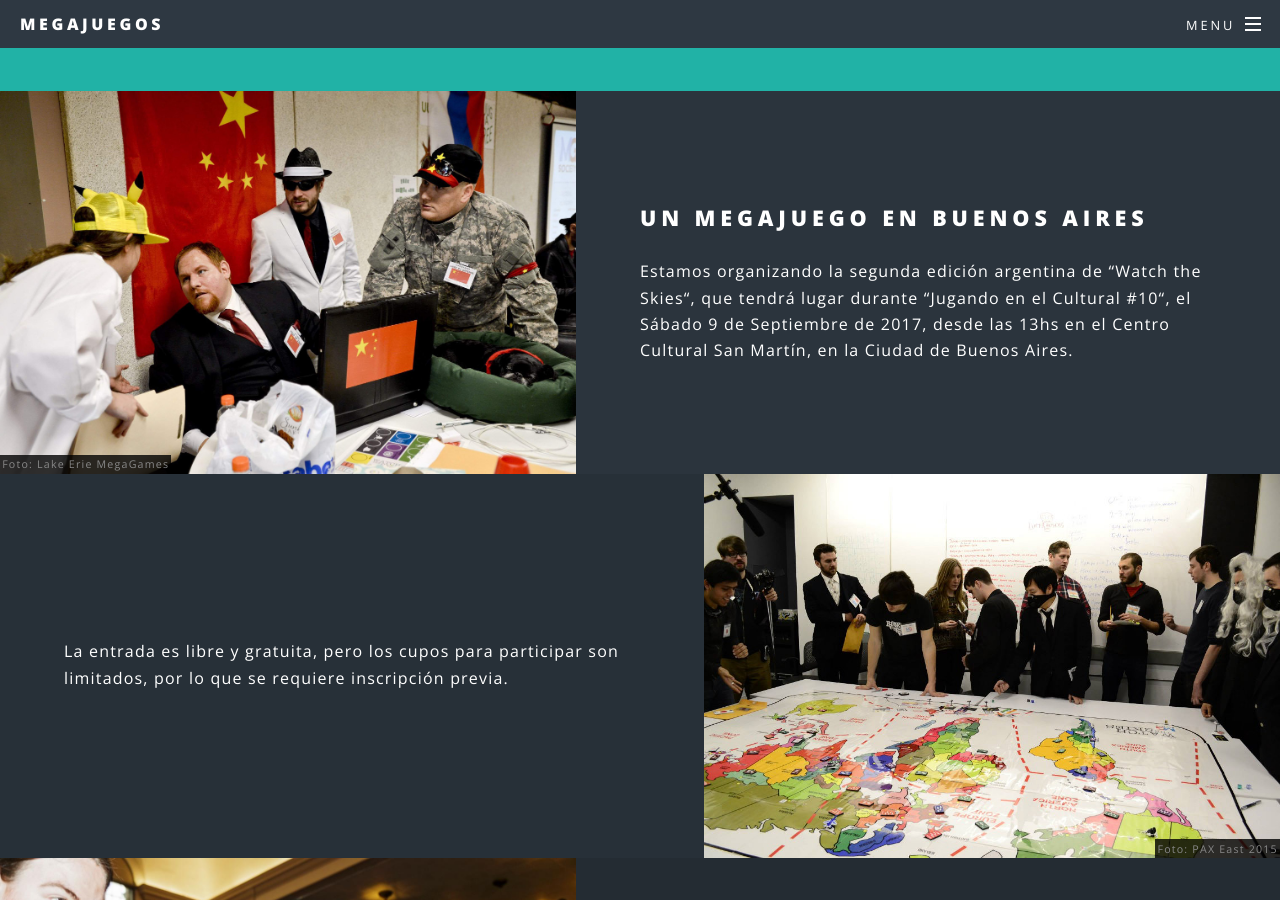
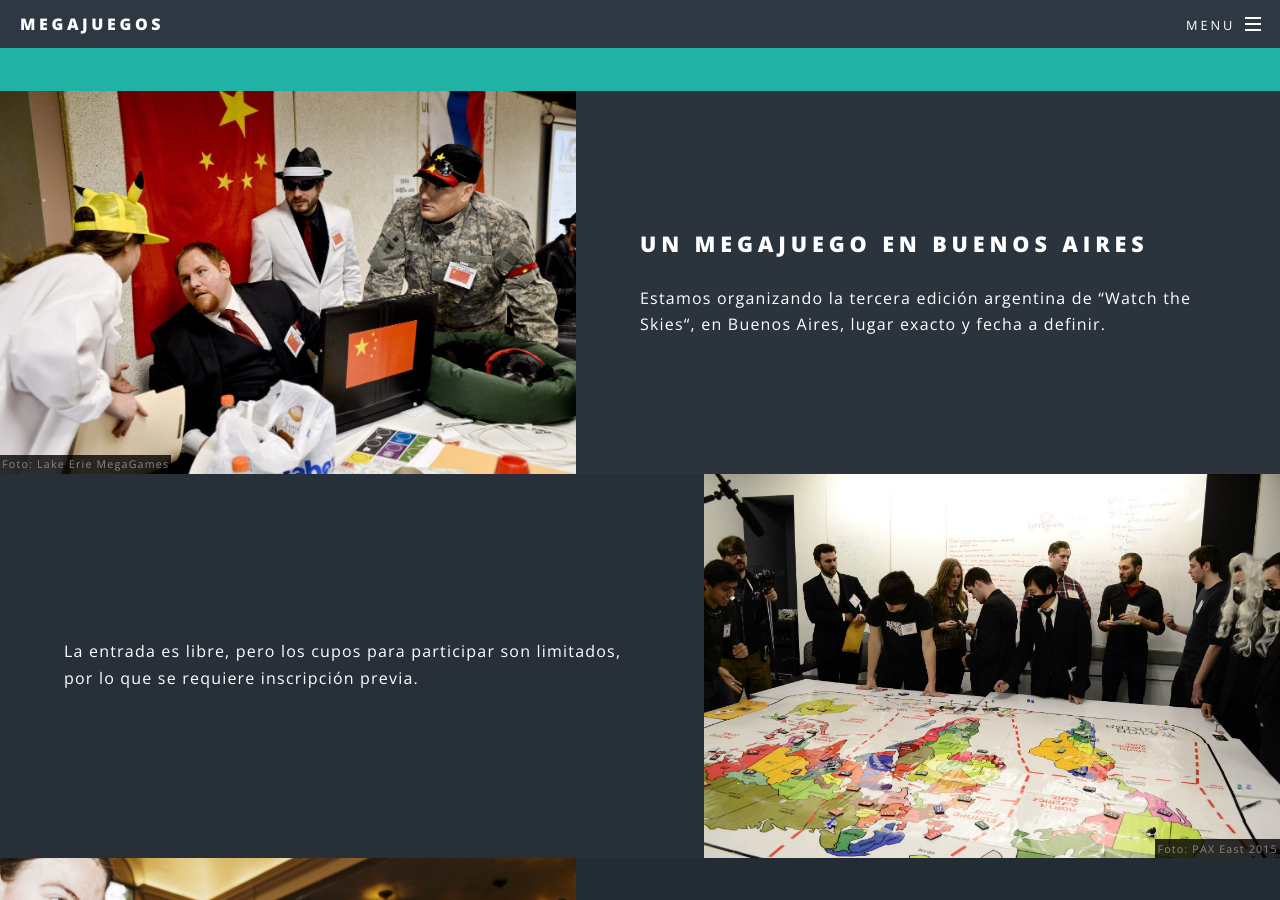
Before and after one commit to megajuegos/megajuegos.github.io, a Jekyll site: the page built from index.html, in a window 1280 px wide and 900 px high, scrolled down 1758 px. Built offline with Jekyll 4.4.1, drawn with Linux system fonts in a browser that asks for light colours; some of the changed text lies outside the part shown.

Commit message:
Tercera edición

```diff
--- a/index.html
+++ b/index.html
@@ -40,11 +40,15 @@ layout: landing
 							</div>
 							<div class="content">
 								<h2>Un megajuego en Buenos Aires</h2>
-								<p>Estamos organizando la segunda edición argentina
-								de “Watch the Skies“, que tendrá lugar durante
-                “Jugando en el Cultural #10“, el Sábado 9 de Septiembre de 2017,
-                desde las 13hs en el Centro Cultural San Martín,
-								en la Ciudad de Buenos Aires.
+								<p>Estamos organizando la tercera edición argentina
+								de “Watch the Skies“,
+								en Buenos Aires, lugar exacto y fecha a definir.
+{% comment %}
+	que tendrá lugar durante
+	“Jugando en el Cultural #10“, el Sábado 9 de Septiembre de 2017,
+	desde las 13hs en el Centro Cultural San Martín,
+	en la Ciudad de Buenos Aires.
+{% endcomment %}
 								</p>
 							</div>
 						</section>
@@ -54,7 +58,7 @@ layout: landing
 								<span class="attrib derecha">Foto: PAX East 2015</span>
 							</div>
 							<div class="content">
-								<p>La entrada es libre y gratuita, pero los cupos para participar
+								<p>La entrada es libre, pero los cupos para participar
 								 son limitados, por lo que se requiere inscripción previa.
 								</p>
 							</div>
@@ -141,12 +145,12 @@ layout: landing
 					<section id="cta" class="wrapper style4">
 						<div class="inner">
 							<header>
-								<h2>Inscripción</h2>
-								<p>Reservá tu lugar para jugar Vigilen los Cielos el 9 de Septiembre en el Cultural San Martín,
+								<h2>Pre Inscripción</h2>
+								<p>Reservá tu lugar para jugar Vigilen los Cielos,
 								dejanos tus datos acá:
 							</header>
 							<ul class="actions vertical">
-								<li><a href="https://goo.gl/forms/yRb630HfJ18zvqA92" class="button fit special">Inscripción</a></li>
+								<li><a href="https://goo.gl/forms/yRb630HfJ18zvqA92" class="button fit special">Pre Inscripción</a></li>
 								<li><a href="https://drive.google.com/file/d/0B3CzPTbMxkfoMUxpN0oxeHZSUGM/view?usp=sharing" class="button fit special">Manual</a></li>
 								<li><a href="contact.html" class="button fit special">Consultas</a></li>
 							</ul>
```
